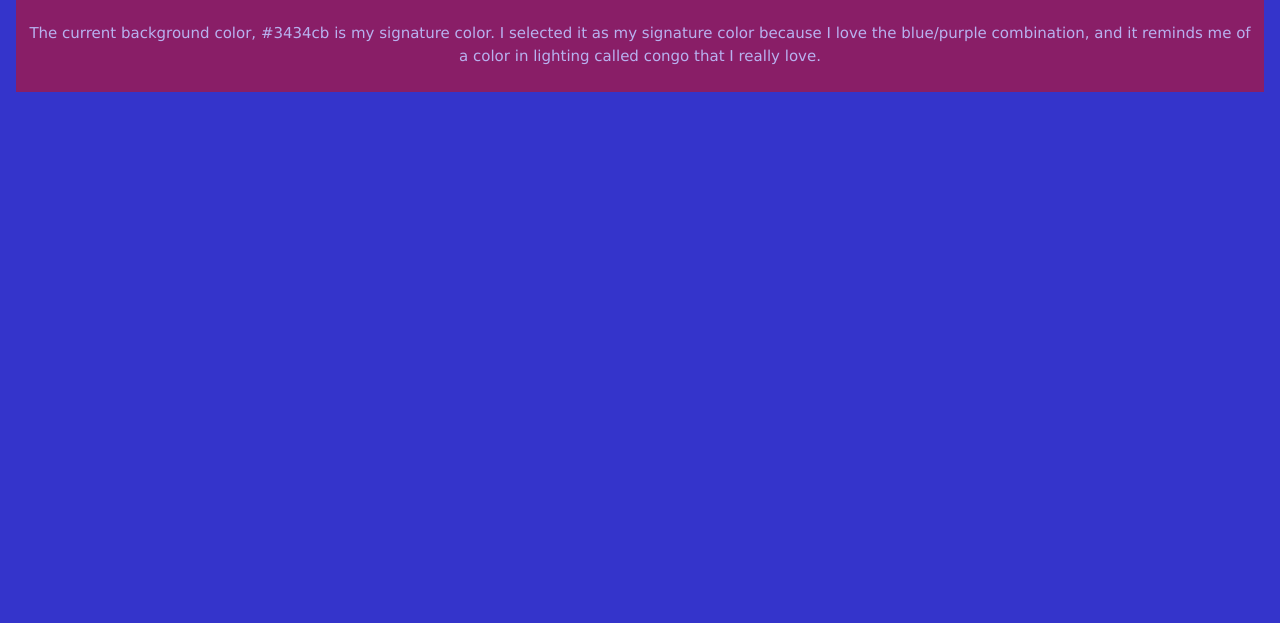
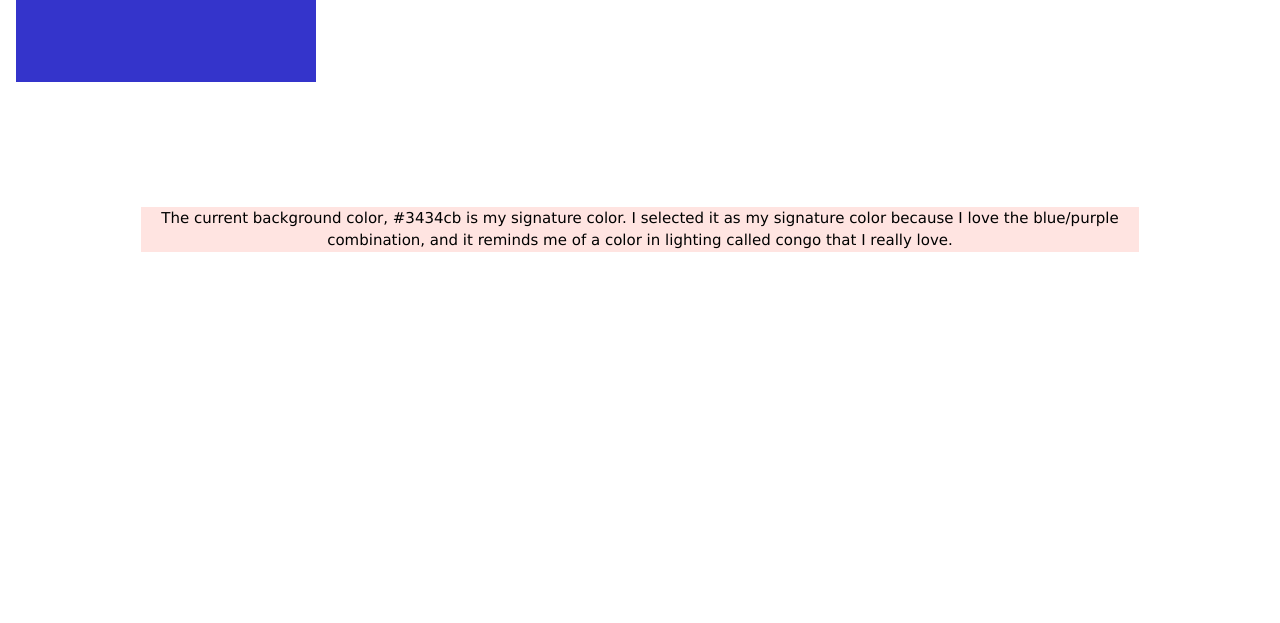
Before and after one commit to averdadero/iml300, a plain HTML site: page storm_web/index.html in a window 1280 px wide. Shown: the part 177-800 px from the top of the page. Drawn offline with nearby package versions, Linux system fonts and the light colour scheme.

Commit message:
adding w3 schools stylesheet and custom stylesheet

```diff
--- /dev/null
+++ b/storm_web/css/custom-w3.css
@@ -0,0 +1,6 @@
+
+.blurb {
+    text-align: center;
+    margin: 10%;
+    background-color: mistyrose;
+}
--- a/storm_web/index.html
+++ b/storm_web/index.html
@@ -10,7 +10,7 @@ ul {
     margin: 0;
     padding: 0;
     overflow: hidden;
-    background-color: #ecb3ff;
+    background-color: aliceblue;
 }
 
 li {
@@ -31,20 +31,10 @@ li a:hover {
     background-color: #66ffd9;
 }
 
-       body {
-           background-color: #3434cb;
-           opacity: 0.7;
-           color: #f0e6ff;
-           font-family: "didot", serif;
-
-       }
-
 .color {
-  background-color: #ae163e;
-    width: 100%;
-    height: 50%;
-    border: 10px solid #ae163e;
-    text-align: center;
+  background-color: #3434cb;
+    width: 300px;
+    height: 100px;
 
 }
 
@@ -52,15 +42,12 @@ li a:hover {
     </style>
 
    <link rel="stylesheet" href="css/w3.css">
-
-<!--  link rel="stylesheet" http://www.w3schools.com/lib/w3.css-->
+  <link rel="stylesheet" href="css/custom-w3.css">
+  <!--  link rel="stylesheet" http://www.w3schools.com/lib/w3.css-->
 
 
    <body class="w3-container">
 <!--     <body class="w3-container">-->
-
-      <p></p>
-
 
 
              <ul>
@@ -73,7 +60,9 @@ li a:hover {
        <br>
 
        <h1>Homepage</h1>
-       <div class="color"> <p>The current background color, #3434cb is my signature color. I selected it as my signature color because I love the blue/purple combination, and it reminds me of a color in lighting called congo that I really love.</p></div>
+       <div class="color"> </div>
+       <div class="blurb"><p>The current background color, #3434cb is my signature color. I selected it as my signature color because I love the blue/purple combination, and it reminds me of a color in lighting called congo that I really love.</p>
+       </div>
 
 
 
```
